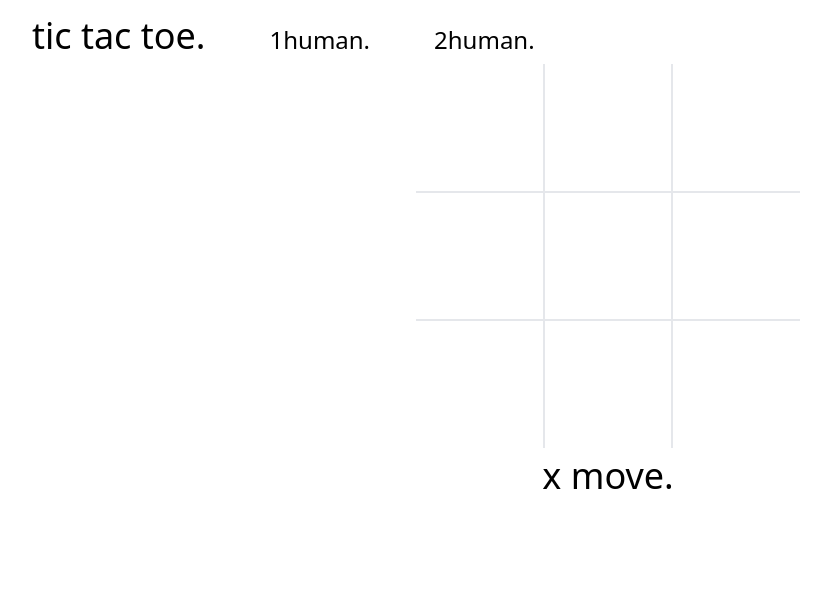
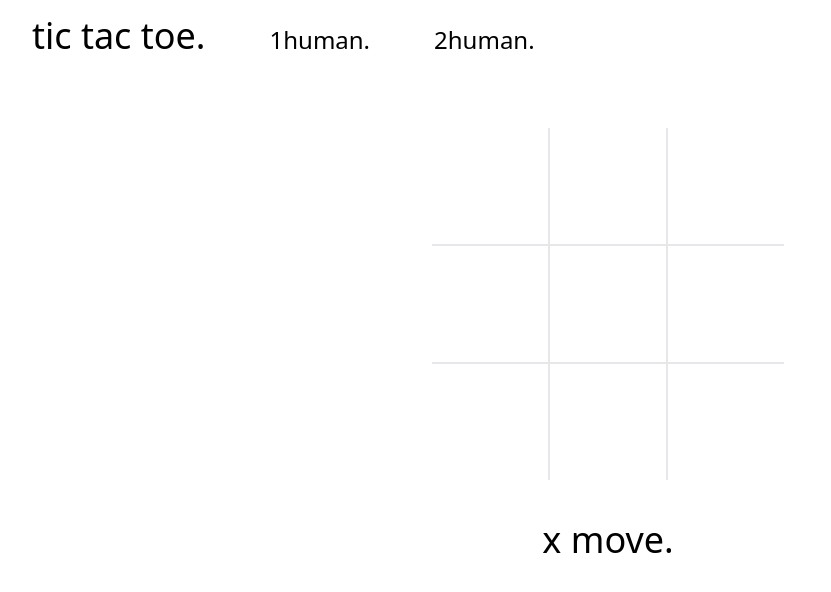
Before and after one commit to fractal-bootcamp/stevensebexen.tictactoe, a React (Vite) app: page / in a window 1280 px wide. Both pictures are taken after a click on the element "2human.". Shown: the top 592 px of the page, without its empty margins (32-863 px from the left). Built offline with nearby package versions, Linux system fonts and the light colour scheme; what @michaelallenwarner/tailwind-grid-inner would draw is missing.

Commit message:
UI updates, refactoring

```diff
--- a/src/App.tsx
+++ b/src/App.tsx
@@ -1,7 +1,8 @@
 import { useState } from 'react';
 import './App.css'
-import HeaderComponent from './components/HeaderComponent'
-import TicTacToeComponent from './components/TicTacToeComponent'
+import Header from './components/Header'
+import TicTacToe from './components/TicTacToe'
+import Intro from './components/Intro';
 
 export enum View {
   HOME,
@@ -27,8 +28,9 @@ function App() {
   return (
     <>
       <div className='flex flex-col gap-2'>
-        <HeaderComponent setGameMode={setGameMode} />
-        { (view === View.SOLO || view === View.DUO) && <TicTacToeComponent aiDifficulty={aiDifficulty}/> }
+        <Header setGameMode={setGameMode} />
+        { (view === View.SOLO || view === View.DUO) && <TicTacToe aiDifficulty={aiDifficulty}/> }
+        { (view === View.HOME) && <Intro />}
       </div>
     </>
   )
--- /dev/null
+++ b/src/components/AnalysisTree.tsx
@@ -0,0 +1,16 @@
+import { AnalysisTreeNode } from "../tictactoe/analyzer";
+import TreeBranch from "./TreeBranch";
+
+interface AnalysisTreeProps {
+  analysisTree: AnalysisTreeNode | undefined;
+}
+export default function AnalysisTree(props: AnalysisTreeProps) {
+  return (
+    <div className='flex flex-col flex-1 gap-0.5'>
+      <p className='text-lg'>ai thought process.</p>
+      {props.analysisTree?.branches.map(branch =>
+        <TreeBranch key={branch.game.lastMove} branch={branch} depth={0} />
+      )}
+    </div>
+  );
+}
--- /dev/null
+++ b/src/components/GameBoard.tsx
@@ -0,0 +1,37 @@
+import { Game } from '../tictactoe/game'
+
+function getBorderStyle(index: number): string {
+  const borderWidth = '1px';
+
+  const isLeft = index % 3 === 0;
+  const isRight = index % 3 === 2;
+  const isTop = index <= 2;
+  const isBottom = index >= 6;
+
+  const top = isTop ? '0px' : borderWidth;
+  const right = isRight ? '0px' : borderWidth;
+  const bottom = isBottom ? '0px' : borderWidth;
+  const left = isLeft ? '0px' : borderWidth;
+
+  const borderStyle = [top, right, bottom, left].join(' ');
+  return borderStyle;
+}
+
+interface GameBoardProps{
+  game: Game
+  onCellClicked: (pos: number) => void;
+}
+export default function GameBoard(props: GameBoardProps) {
+  return (
+    <div className='flex flex-wrap h-96 w-96 flex-0 p-4'>
+      {props.game.board.cells.map((cell, i) =>
+        <div key={i}
+        className='flex h-1/3 flex-none place-items-center place-content-center basis-1/3'
+        style={{ borderWidth: getBorderStyle(i) }}
+        onClick={() => props.onCellClicked(i)}>
+          <p className='text-6xl select-none'>{cell}</p>
+        </div>
+      )}
+    </div>
+  );
+}
--- a/src/components/HeaderComponent.tsx
+++ b/src/components/Header.tsx
@@ -1,12 +1,12 @@
 import { AiDifficulty, View } from "../App"
 
-interface HeaderComponentProps {
+interface HeaderProps {
   setGameMode: (view: View, aiDifficulty?: AiDifficulty) => void
 }
 
-export default function HeaderComponent(props: HeaderComponentProps) {
+export default function Header(props: HeaderProps) {
   return (
-    <div className='flex flex-row flex-none pt-4 md:pl-8 self-start items-end'>
+    <div className='flex flex-row flex-none pt-4 md:pl-8 self-start items-end mb-12'>
       <div className='px-2 md:px-8  hover:bg-purple-200 rounded-md transition-colors duration-200'
         onClick = {() => props.setGameMode(View.HOME)}>
         <p className='text-2xl md:text-4xl select-none'>tic tac toe.</p>
--- /dev/null
+++ b/src/components/Intro.tsx
@@ -0,0 +1,9 @@
+export default function Intro() {
+  return (
+    <div className='flex flex-col items-center gap-6'>
+      <p className='text-center text-2xl'>welcome to tic tac toe.</p>
+      <p className='text-lg px-4 text-justify max-w-96'>tic tac toe is an original game. the object is to align 3 tiles of the same value in a line. this line may be horizontal, vertical, or even diagonal. the game is characterized by an elegant simplicity that spawns emergent gameplay of vast technical depth. i encourage you to try out this marvel of gaming by choosing a game mode above.</p>
+      <p className='text-gray-700 tracking-[1rem]'>-xoxox-</p>
+    </div>
+  )
+}
--- /dev/null
+++ b/src/components/StatusBar.tsx
@@ -0,0 +1,27 @@
+import { AiDifficulty } from "../App";
+import { TicTacToeTile } from "../tictactoe/board";
+import { Game, getStateText } from "../tictactoe/game";
+
+interface StatusBarProps {
+  game: Game;
+  aiDifficulty: AiDifficulty
+  onRestartGame: () => void;
+  aiPlayer: TicTacToeTile;
+  showAnalysisTree: boolean;
+  onShowAnalysisTreeInputChanged: () => void;
+}
+export default function StatusBar(props: StatusBarProps) {
+  return (
+    <div className='flex flex-1 flex-col items-center p-4'>
+      <p className='text-4xl select-none text-center'>{getStateText(props.game, props.aiDifficulty === AiDifficulty.NONE ? '' : props.aiPlayer)}</p>
+      {props.aiDifficulty === AiDifficulty.IMPOSSIBLE
+        && <div className='flex flex-row gap-2'>
+            <input type="checkbox" checked={props.showAnalysisTree} onChange={props.onShowAnalysisTreeInputChanged} />
+            <p>show ai thought process.</p>
+        </div>
+      }
+      {props.game.gameState.isEnded && <p className='text-2xl select-none cursor-pointer animate-restartGame text-center'
+        onClick={props.onRestartGame}>click to restart.</p>}
+    </div>
+  );
+}
--- a/src/components/TicTacToeComponent.tsx
+++ b/src/components/TicTacToe.tsx
@@ -1,32 +1,17 @@
 import { useEffect, useState } from "react";
-import { Game, applyMove, createDefaultGame, getStateText } from "../tictactoe/game";
+import { Game, applyMove, createDefaultGame } from "../tictactoe/game";
 import { TicTacToeTile } from "../tictactoe/board";
 import { AiDifficulty } from "../App";
 import { createAnalysisTree, createGameTree, AnalysisTreeNode } from "../tictactoe/analyzer";
-import TreeBranchComponent from "./TreeBranchComponent";
+import GameBoard from "./GameBoard";
+import StatusBar from "./StatusBar";
+import AnalysisTree from "./AnalysisTree";
 
-interface TicTacToeComponentProps {
+interface TicTacToeProps {
   aiDifficulty: AiDifficulty
 }
 
-function getBorderStyle(index: number): string {
-  const borderWidth = '1px';
-
-  const isLeft = index % 3 === 0;
-  const isRight = index % 3 === 2;
-  const isTop = index <= 2;
-  const isBottom = index >= 6;
-
-  const top = isTop ? '0px' : borderWidth;
-  const right = isRight ? '0px' : borderWidth;
-  const bottom = isBottom ? '0px' : borderWidth;
-  const left = isLeft ? '0px' : borderWidth;
-
-  const borderStyle = [top, right, bottom, left].join(' ');
-  return borderStyle;
-}
-
-export default function TicTacToeComponent(props: TicTacToeComponentProps) {
+export default function TicTacToe(props: TicTacToeProps) {
   const [game, setGame] = useState<Game>(createDefaultGame());
   const [aiPlayer, setAiPlayer] = useState<TicTacToeTile>('o');
   const [analysisTree, setAnalysisTree] = useState<AnalysisTreeNode | undefined>(undefined);  // AI analysis tree for data visualization
@@ -75,45 +60,30 @@ export default function TicTacToeComponent(props: TicTacToeComponentProps) {
     setGame(createDefaultGame());
   }, [props.aiDifficulty]);
 
+  function onCellClicked(pos: number) {
+      if (props.aiDifficulty !== AiDifficulty.NONE && game.turnPlayer === aiPlayer) return;
+      const newGame = applyMove(game, pos, game.turnPlayer);
+      setGame(newGame);
+  }
+
+  function onRestartGame() {
+    setAiPlayer(aiPlayer === 'x' ? 'o' : 'x');
+    setGame(createDefaultGame());
+  }
+
+  function onShowAnalysisTreeInputChanged(): void {
+    setShowAnalysisTree(!showAnalysisTree);
+  }
+
   return (
     <div className='flex flex-col md:flex-row gap-2 px-2'>
       <div className='flex flex-1 flex-col gap-2 place-items-center'>
-        <div className='flex flex-wrap h-96 w-96 flex-0'>
-          {game.board.cells.map((cell, i) =>
-            <div key={i}
-            className='flex h-1/3 flex-none place-items-center place-content-center basis-1/3'
-            style={{ borderWidth: getBorderStyle(i) }}
-            onClick={() => {
-              if (props.aiDifficulty !== AiDifficulty.NONE && game.turnPlayer === aiPlayer) return;
-              const newGame = applyMove(game, i, game.turnPlayer);
-              setGame(newGame);
-            }}>
-              <p className='text-6xl select-none'>{cell}</p>
-            </div>
-          )}
-        </div>
-        <div className='flex flex-1 flex-col items-center'>
-          <p className='text-4xl select-none text-center'>{getStateText(game, props.aiDifficulty === AiDifficulty.NONE ? '' : aiPlayer)}</p>
-          {props.aiDifficulty === AiDifficulty.IMPOSSIBLE
-            && <div className='flex flex-row gap-2'>
-                <input type="checkbox" checked={showAnalysisTree} onChange={() => setShowAnalysisTree(!showAnalysisTree)} />
-                <p>show ai thought process.</p>
-            </div>
-          }
-          {game.gameState.isEnded && <p className='text-2xl select-none cursor-pointer animate-restartGame text-center'
-            onClick={() => {
-              setAiPlayer(aiPlayer === 'x' ? 'o' : 'x');
-              setGame(createDefaultGame());
-            }}>click to restart.</p>}
-        </div>
+        <GameBoard onCellClicked={onCellClicked} game={game} />
+        <StatusBar game={game} aiDifficulty={props.aiDifficulty} onRestartGame={onRestartGame} aiPlayer={aiPlayer}
+          onShowAnalysisTreeInputChanged={onShowAnalysisTreeInputChanged} showAnalysisTree={showAnalysisTree} />
       </div>
-      { showAnalysisTree
-        && <div className='flex flex-col flex-1 gap-0.5'>
-            <p className='text-lg'>ai thought process.</p>
-            {analysisTree?.branches.map(branch =>
-              <TreeBranchComponent key={branch.game.lastMove} branch={branch} depth={0} />
-            )}
-          </div>
+      { showAnalysisTree && props.aiDifficulty === AiDifficulty.IMPOSSIBLE &&
+        <AnalysisTree analysisTree={analysisTree} />
       }
     </div>
   );
--- a/src/components/TreeBranchComponent.tsx
+++ b/src/components/TreeBranch.tsx
@@ -1,14 +1,14 @@
 import { useState } from "react";
 import { AnalysisTreeNode } from "../tictactoe/analyzer";
 
-interface TreeBranchComponentProps {
+interface TreeBranchProps {
   branch: AnalysisTreeNode
   depth: number
 }
-export default function TreeBranch(props: TreeBranchComponentProps) {
+export default function TreeBranch(props: TreeBranchProps) {
   const [showChildren, setShowChildren] = useState<boolean>(false);
   return (
-    <div className='flex flex-initial flex-col flex-1'>
+    <div className='flex flex-col flex-initial'>
       <div className="flex flex-row flex-0 basis-1 px-2 gap-2 border select-none" style={{ marginLeft: `${2*props.depth}rem` }} onClick={ () => setShowChildren(!showChildren) }>
         <p>{showChildren ? 'v' : '>'}</p>
         <p className="font-bold">{props.branch.game.lastMove}:</p>
```
